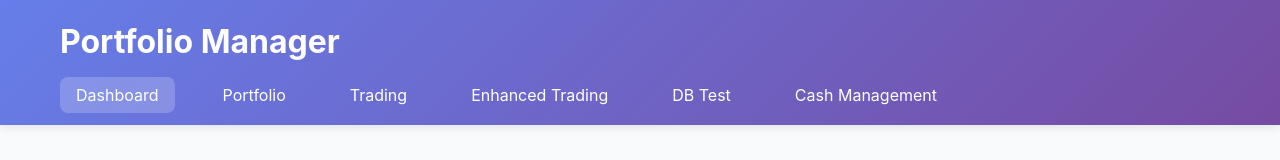
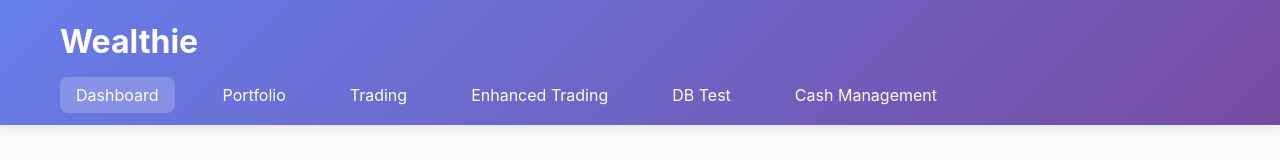
Before and after one commit to Esemudje/portfolio_manager_team02, a React (Create React App) app in the folder frontend/: page / in a window 1280 px wide. Shown: the top 160 px of the page. Built offline with nearby package versions, Linux system fonts and the light colour scheme; no server answers.

Commit message:
Added the name Wealthie

```diff
--- a/frontend/public/index.html
+++ b/frontend/public/index.html
@@ -7,11 +7,11 @@
     <meta name="theme-color" content="#000000" />
     <meta
       name="description"
-      content="Portfolio Manager - Trade stocks with virtual money"
+      content="Wealthie is a web application for managing and tracking your investment portfolio."
     />
     <link rel="apple-touch-icon" href="%PUBLIC_URL%/logo192.png" />
     <link rel="manifest" href="%PUBLIC_URL%/manifest.json" />
-    <title>Portfolio Manager</title>
+    <title>Wealthie</title>
   </head>
   <body>
     <noscript>You need to enable JavaScript to run this app.</noscript>
--- a/frontend/src/App.jsx
+++ b/frontend/src/App.jsx
@@ -15,7 +15,7 @@ function Navigation() {
   return (
     <header className="header">
       <div className="container">
-        <h1>Portfolio Manager</h1>
+        <h1>Wealthie</h1>
         <nav className="nav">
           <ul className="nav-list">
             <li>
```
Also changed, not shown: 1 other file (tests, documents, lock files or other folders).
